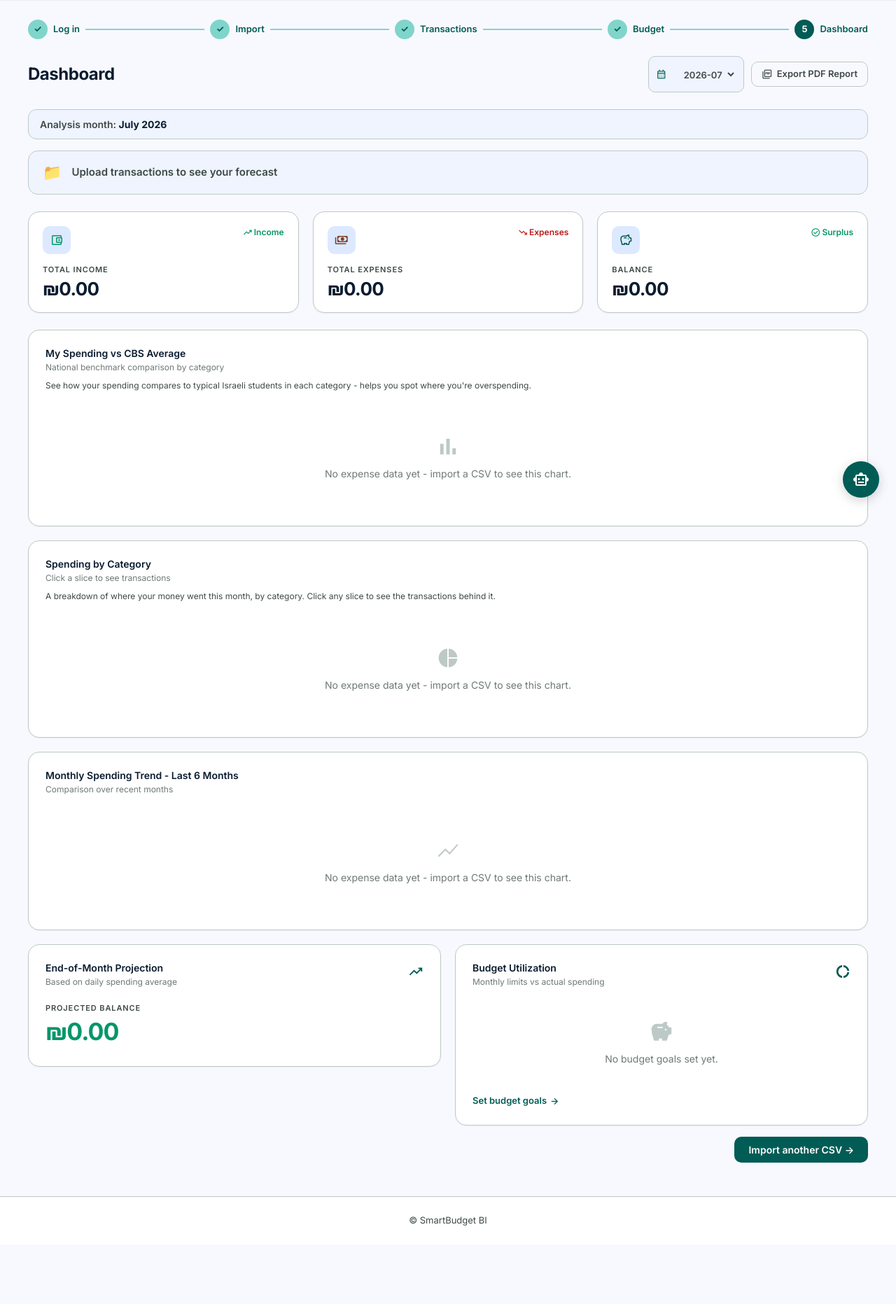
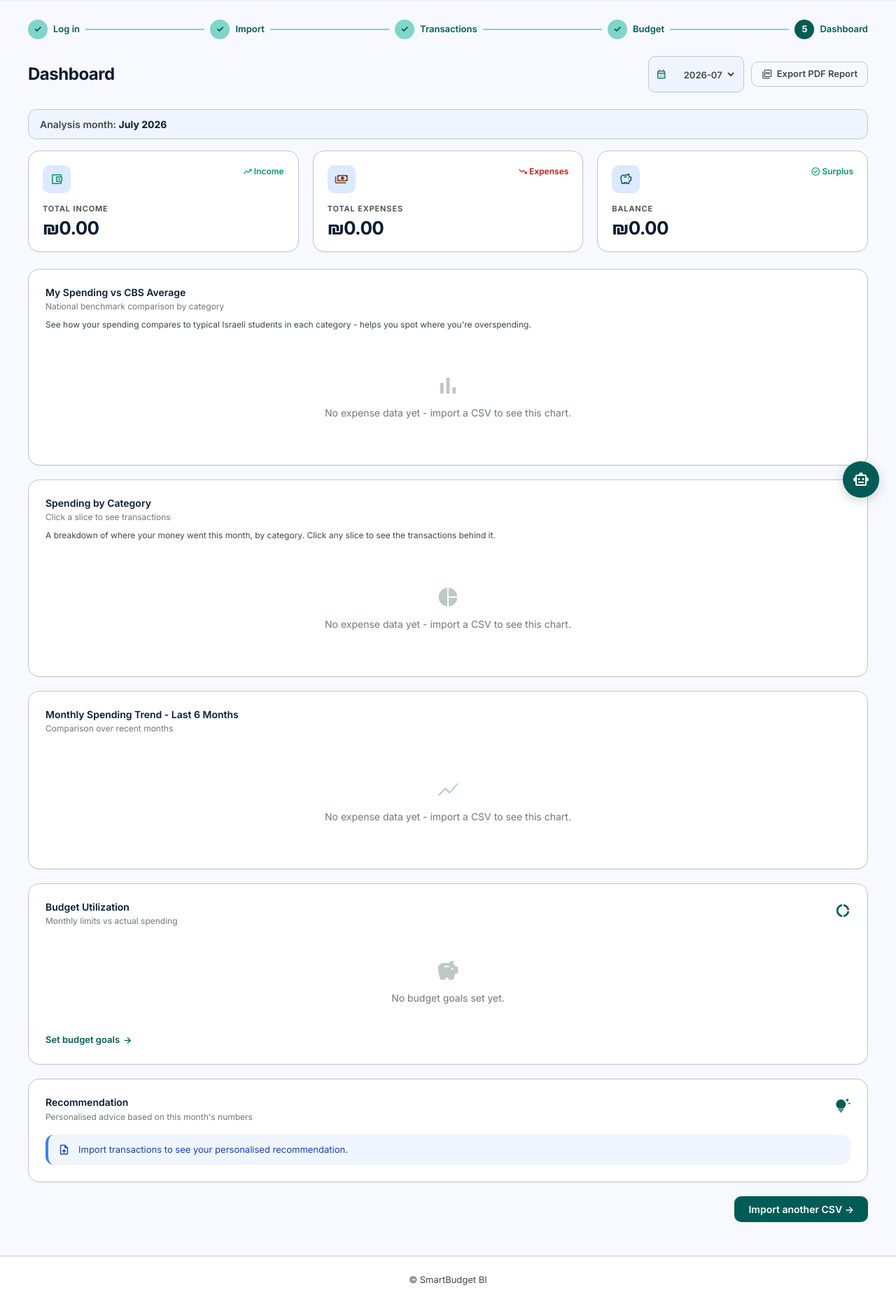
Before and after one commit to leenabuleil04-ctrl/smartbudget-bi, a Flask app: a page that uses templates/dashboard.html in a window 1280 px wide. Shown: the part 65-1928 px from the top of the page at 70% size. Before the commit the page ends 1816 px from the top, so only its background shows below. Run offline with Flask 3, Linux system fonts and the light colour scheme; the visitor is signed in with stand-in values (Sample User, id 1).

Commit message:
Replace forecast banner and projection card with Recommendation section
Removes:
- 'On track to save/overspend' banner at the top of the dashboard
- 'End-of-Month Projection' card (was paired with Budget Utilization in a 2-col grid)
- All associated CSS (.forecast-banner, .info-grid-2, .proj-label, .proj-amount)

Budget Utilization now stands alone as a full-width card.

Adds a Recommendation section at the very bottom of the dashboard. The text is
generated in app.py from real computed values (metrics.balance + budget_breakdown)
and covers three cases:
- Negative balance → danger card naming the over-budget categories responsible
- Positive balance with over-budget categories → warning card noting the discrepancy
- Positive balance, all within budget → good card with a positive note
Uses the existing insight-card colour system (good/warning/danger/info) for visual
consistency with Smart Insights.

Co-Authored-By: Claude Sonnet 4.6 <noreply@anthropic.com>

```diff
--- a/app.py
+++ b/app.py
@@ -192,6 +192,48 @@ def dashboard():
 
     insights = generate_insights(metrics['by_category'], cbs_benchmarks_raw, budget_goals_raw)
 
+    # ── Recommendation text ──
+    over_budget_cats = [cat for cat, data in budget_breakdown.items() if data['pct'] >= 100]
+
+    def _join_cats(cats):
+        if len(cats) == 1:
+            return cats[0]
+        if len(cats) == 2:
+            return f'{cats[0]} and {cats[1]}'
+        return ', '.join(cats[:-1]) + f', and {cats[-1]}'
+
+    bal = metrics['balance']
+    if not transactions:
+        recommendation = {'type': 'info', 'icon': 'upload_file',
+                          'text': 'Import transactions to see your personalised recommendation.'}
+    elif bal < 0:
+        if over_budget_cats:
+            recommendation = {
+                'type': 'danger', 'icon': 'warning',
+                'text': (f'You spent ₪{abs(bal):,.0f} more than you earned this month — mainly due to '
+                         f'overspending in {_join_cats(over_budget_cats)}. '
+                         f'Consider cutting back there next month.'),
+            }
+        else:
+            recommendation = {
+                'type': 'danger', 'icon': 'warning',
+                'text': (f'You spent ₪{abs(bal):,.0f} more than you earned this month. '
+                         f'Review your spending across all categories and consider where you can cut back next month.'),
+            }
+    elif over_budget_cats:
+        recommendation = {
+            'type': 'warning', 'icon': 'tips_and_updates',
+            'text': (f'You ended the month positive overall (₪{bal:,.0f} surplus), but '
+                     f'{_join_cats(over_budget_cats)} went over budget — worth tightening those up '
+                     f'even though the total came out fine.'),
+        }
+    else:
+        recommendation = {
+            'type': 'good', 'icon': 'check_circle',
+            'text': (f'You\'re on track this month — spending stayed within your budget goals across '
+                     f'all categories. You saved ₪{bal:,.0f} overall. Keep it up!'),
+        }
+
     _MONTHS = ['', 'January', 'February', 'March', 'April', 'May', 'June',
                'July', 'August', 'September', 'October', 'November', 'December']
     try:
@@ -212,6 +254,7 @@ def dashboard():
         alerts=alerts,
         transactions=transactions,
         insights=insights,
+        recommendation=recommendation,
         selected_month=selected_month,
         selected_month_display=selected_month_display,
         available_months=available_months,
--- a/templates/dashboard.html
+++ b/templates/dashboard.html
@@ -104,40 +104,6 @@
   }
 
   /* ── Forecast Banner ── */
-  .forecast-banner {
-    display: flex;
-    align-items: center;
-    gap: 14px;
-    padding: 14px 20px;
-    border-radius: 14px;
-    margin-bottom: 24px;
-    font-size: 15px;
-    font-weight: 600;
-    border: 1px solid;
-  }
-  .forecast-banner .fc-icon { font-size: 22px; flex-shrink: 0; }
-  .forecast-banner .fc-text { flex: 1; }
-  .forecast-banner .fc-badge {
-    font-size: 11px;
-    font-weight: 700;
-    padding: 3px 10px;
-    border-radius: 999px;
-    letter-spacing: 0.04em;
-    text-transform: uppercase;
-    flex-shrink: 0;
-  }
-  .forecast-banner.green {
-    background: #f0fdf4; color: #166534; border-color: #bbf7d0;
-  }
-  .forecast-banner.green .fc-badge { background: #bbf7d0; color: #166534; }
-  .forecast-banner.red {
-    background: #fff1f2; color: #991b1b; border-color: #fecdd3;
-  }
-  .forecast-banner.red .fc-badge { background: #fecdd3; color: #991b1b; }
-  .forecast-banner.grey {
-    background: var(--surface-container-low); color: var(--on-surface-variant); border-color: var(--outline-variant);
-  }
-
   /* ── KPI Cards ── */
   .kpi-grid {
     display: grid;
@@ -387,35 +353,6 @@
   .dd-table tr:last-child td { border-bottom: none; }
   .dd-table tbody tr:hover td { background: var(--surface-container-low); }
 
-  /* ── Info grid ── */
-  .info-grid-2 {
-    display: grid;
-    grid-template-columns: 1fr 1fr;
-    gap: 20px;
-    align-items: start;
-    margin-bottom: 0;
-  }
-  @media (max-width: 860px) { .info-grid-2 { grid-template-columns: 1fr; } }
-
-  .proj-label {
-    font-size: 11px;
-    font-weight: 600;
-    text-transform: uppercase;
-    letter-spacing: 0.08em;
-    color: var(--on-surface-variant);
-    margin-bottom: 8px;
-  }
-  .proj-amount {
-    font-size: 34px;
-    font-weight: 700;
-    letter-spacing: -0.03em;
-    line-height: 1;
-    color: var(--on-surface);
-    margin-bottom: 8px;
-  }
-  .proj-amount.positive { color: #059669; }
-  .proj-amount.negative { color: var(--error); }
-
   /* Budget utilization */
   .budget-row { margin-bottom: 14px; }
   .budget-row-head {
@@ -493,26 +430,6 @@
 <div class="fi-1" style="font-size:14px;font-weight:600;color:var(--on-surface-variant);margin-bottom:16px;padding:10px 16px;background:var(--surface-container-low);border:1px solid var(--outline-variant);border-radius:12px;">
   Analysis month: <strong style="color:var(--on-surface);">{{ selected_month_display }}</strong>
 </div>
-
-<!-- ── Savings Forecast Banner ── -->
-{% if not transactions %}
-<div class="forecast-banner grey fi-1">
-  <span class="fc-icon">📁</span>
-  <span class="fc-text">Upload transactions to see your forecast</span>
-</div>
-{% elif metrics.projection >= 0 %}
-<div class="forecast-banner green fi-1">
-  <span class="fc-icon">📈</span>
-  <span class="fc-text">On track to save ₪{{ "%.0f"|format(metrics.projection) }} this month</span>
-  <span class="fc-badge">On Track</span>
-</div>
-{% else %}
-<div class="forecast-banner red fi-1">
-  <span class="fc-icon">📉</span>
-  <span class="fc-text">On track to overspend ₪{{ "%.0f"|format(metrics.projection | abs) }} this month</span>
-  <span class="fc-badge">At Risk</span>
-</div>
-{% endif %}
 
 <!-- ── KPI Cards ── -->
 <div class="kpi-grid">
@@ -723,26 +640,8 @@
   {% endif %}
 </div>
 
-<!-- ── Projection + Budget Utilization ── -->
-<div class="info-grid-2 fi-7">
-
-  <!-- Projection -->
-  <div class="sc" style="margin-bottom:0;">
-    <div class="sc-header">
-      <div>
-        <div class="sc-title">End-of-Month Projection</div>
-        <div class="sc-sub">Based on daily spending average</div>
-      </div>
-      <div class="sc-icon"><span class="material-symbols-outlined">trending_up</span></div>
-    </div>
-    <div class="proj-label">Projected Balance</div>
-    <div class="proj-amount {% if metrics.projection >= 0 %}positive{% else %}negative{% endif %}">
-      ₪{{ "%.2f"|format(metrics.projection) }}
-    </div>
-  </div>
-
-  <!-- Budget Utilization -->
-  <div class="sc" style="margin-bottom:0;">
+<!-- ── Budget Utilization ── -->
+<div class="sc fi-7">
   <div class="sc-header">
     <div>
       <div class="sc-title">Budget Utilization</div>
@@ -780,6 +679,19 @@
   {% endif %}
 </div>
 
+<!-- ── Recommendation ── -->
+<div class="sc fi-8">
+  <div class="sc-header" style="margin-bottom:16px;">
+    <div>
+      <div class="sc-title">Recommendation</div>
+      <div class="sc-sub">Personalised advice based on this month's numbers</div>
+    </div>
+    <div class="sc-icon"><span class="material-symbols-outlined">tips_and_updates</span></div>
+  </div>
+  <div class="insight-card {{ recommendation.type }}" style="max-width:100%;">
+    <span class="i-icon material-symbols-outlined">{{ recommendation.icon }}</span>
+    <span>{{ recommendation.text }}</span>
+  </div>
 </div>
 
 <script src="https://cdn.jsdelivr.net/npm/chart.js"></script>
```
Lines whose indentation alone changed are shown as unchanged.
